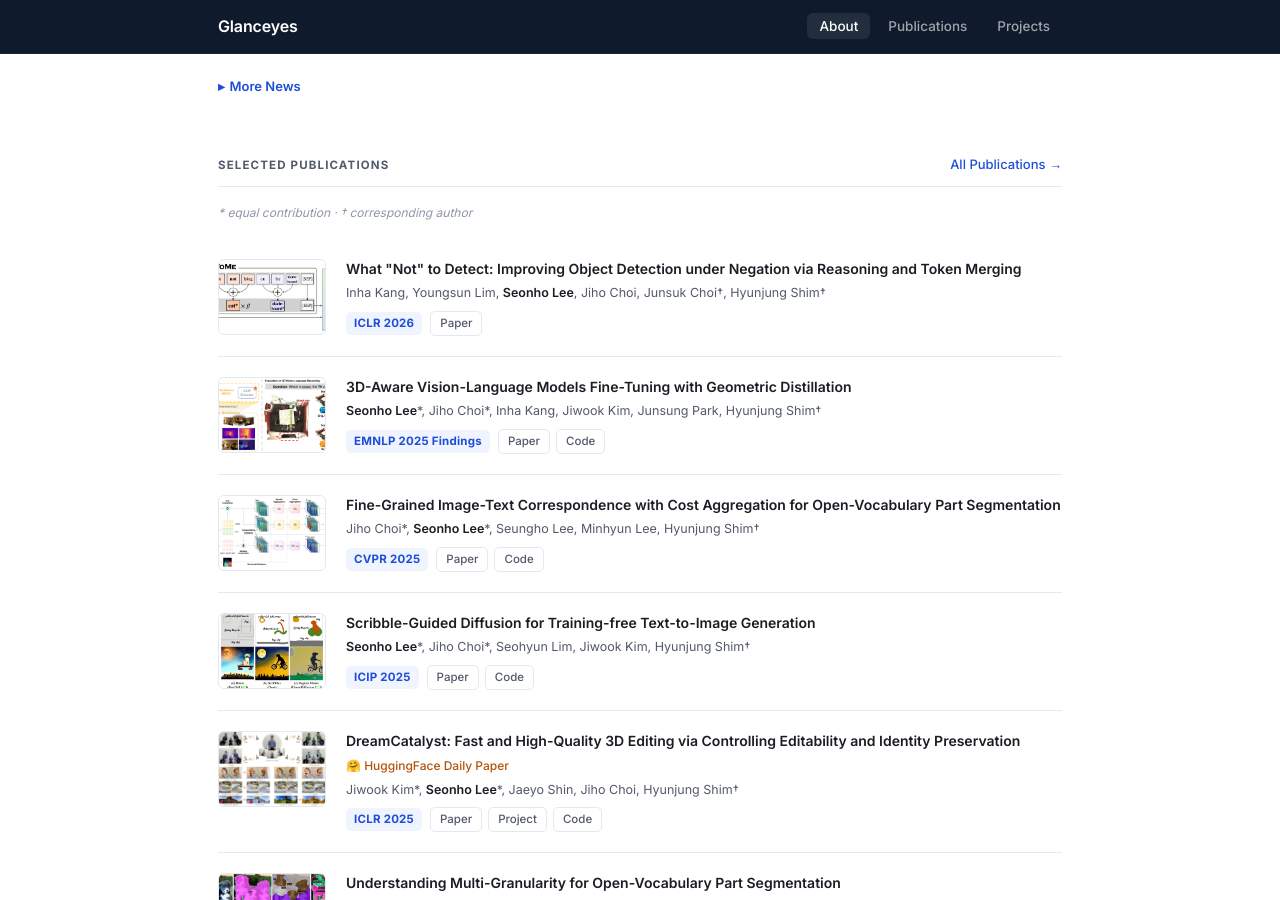
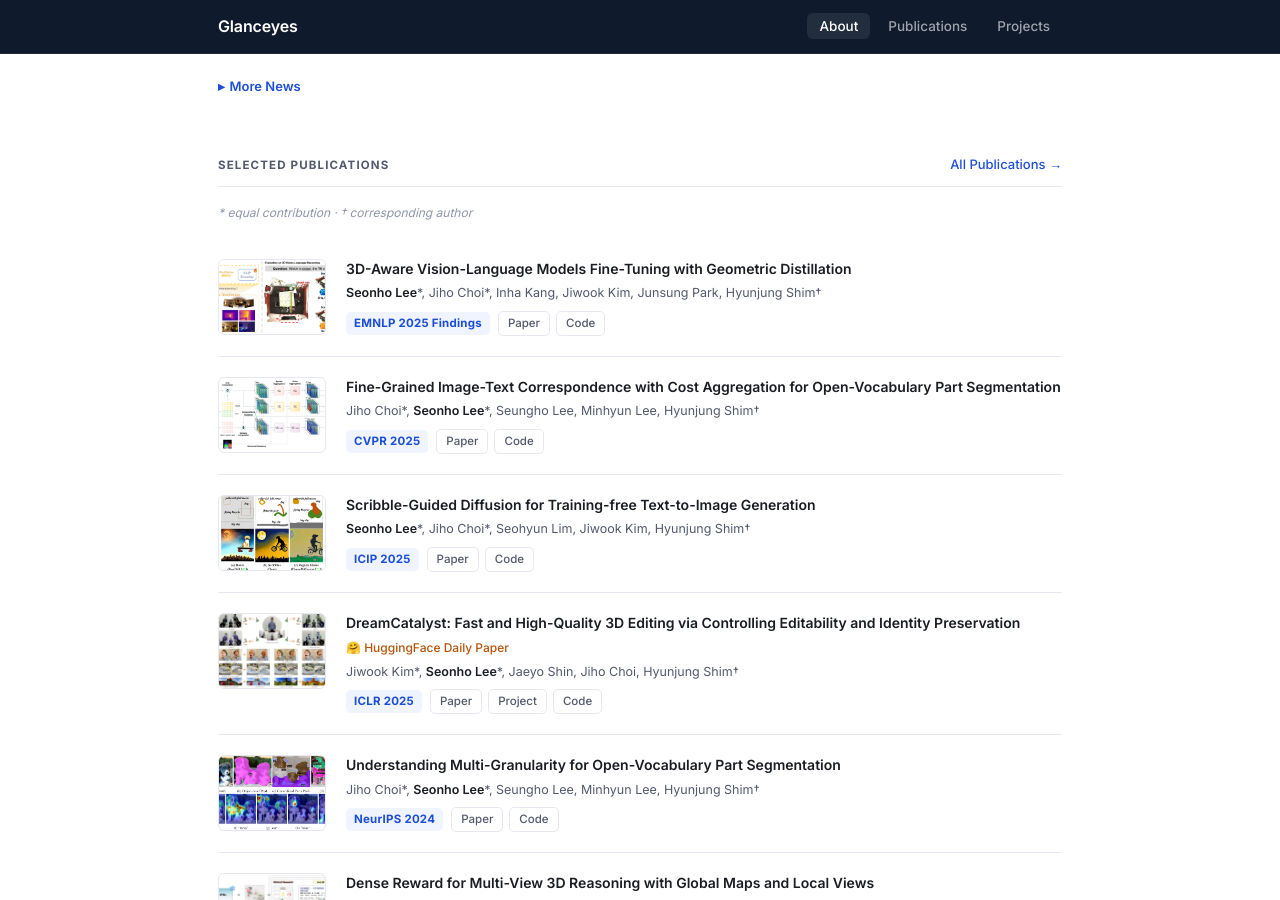
Before and after one commit to Glanceyes/Glanceyes.github.io, a Jekyll site: the page built from _pages/index.md, in a window 1280 px wide and 900 px high, scrolled down 921 px. Built offline with Jekyll 4.4.1, drawn with Linux system fonts in a browser that asks for light colours.

Commit message:
Remove NegToMe from Selected Publications (not first/co-first author)
Co-Authored-By: Claude Sonnet 4.6 <noreply@anthropic.com>

```diff
--- a/_pages/index.md
+++ b/_pages/index.md
@@ -83,20 +83,6 @@ description: Griffin Sunho (Seonho) Lee – Applied AI Researcher at Krafton AI
   <div style="border-top:1px solid var(--border); margin:10px 0 16px;"></div>
   <div class="pub-legend">* equal contribution · † corresponding author</div>
   <div class="pub-list">
-
-    <div class="pub-entry">
-      <img class="pub-thumb" src="/images/about/publications/negtome.png" alt="NegToMe">
-      <div class="pub-body">
-        <div class="pub-title">What "Not" to Detect: Improving Object Detection under Negation via Reasoning and Token Merging</div>
-        <div class="pub-authors">Inha Kang, Youngsun Lim, <strong>Seonho Lee</strong>, Jiho Choi, Junsuk Choi†, Hyunjung Shim†</div>
-        <div class="pub-meta">
-          <span class="venue-badge conf">ICLR 2026</span>
-          <div class="pub-links">
-            <a href="https://arxiv.org/abs/2510.13232" target="_blank" class="pub-link">Paper</a>
-          </div>
-        </div>
-      </div>
-    </div>
 
     <div class="pub-entry">
       <img class="pub-thumb" src="/images/about/publications/3d_aware_vlm.png" alt="3D-Aware VLM">
```
